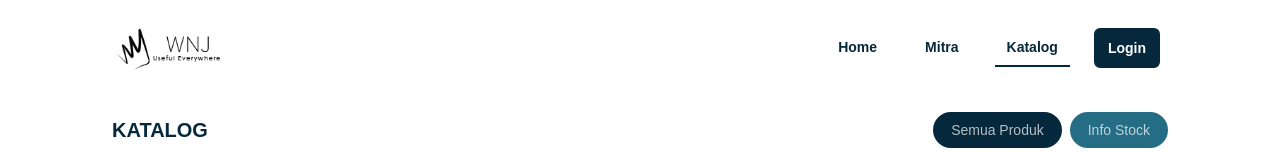
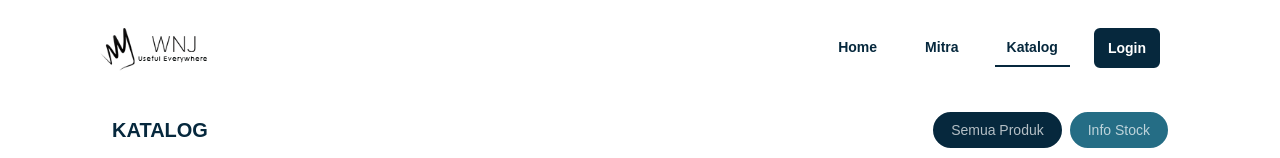
Before and after one commit to ranggadchya/wanoja, a website: page katalog.html in a window 1280 px wide. Shown: the top 158 px of the page. Drawn offline with nearby package versions, Linux system fonts and the light colour scheme.

Commit message:
fix: navbar katalog

```diff
--- a/katalog.html
+++ b/katalog.html
@@ -16,9 +16,9 @@
       class="flex flex-col lg:flex-row w-full items-center bg-primary transition-all"
     >
       <nav
-        class="container px-4 flex flex-wrap lg:flex-nowrap items-center justify-between py-3 lg:px-24"
+        class="container px-8 flex flex-wrap lg:flex-nowrap items-center justify-between py-3 lg:px-24"
       >
-        <div class="px-4">
+        <div class="">
           <img src="img/logo.png" alt="WNJ Logo" width="128" height="72" />
         </div>
 
```
Also changed, not shown: src/style.css.
